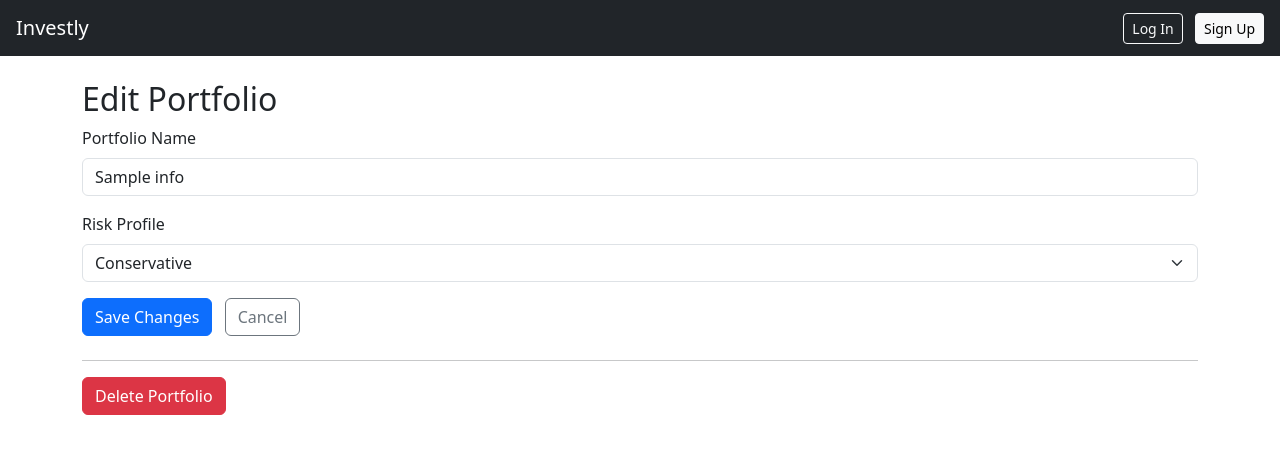
After one commit to dsze247/Investly, a Flask app: template templates/editportfolio.html in a window 1280 px wide. The commit adds this page. Shown: the top 454 px of the page. Run offline with Flask 3, Linux system fonts and the light colour scheme; the template is opened without the code that fills it: most values are stand-ins (such as "Sample title", 1, 10 or a date in 2020).

Commit message:
Add edit portfolio, edit watchlist, and remove asset from watchlist
- Add update_watchlist() db function
- Add /portfoliodetails/<id>/edit route (GET prefills form, POST updates name/risk)
- Add /watchlistdetails/<id>/edit route (GET prefills form, POST updates name)
- Add /watchlistdetails/<id>/remove/<asset_id> route
- Add asset_id to get_watchlist_holdings query for remove button
- Create editportfolio.html and editwatchlist.html templates (with delete button)
- Wire Edit buttons on portfolio and watchlist detail pages
- Add per-row Remove button on watchlist holdings table

Co-Authored-By: Claude Sonnet 4.6 <noreply@anthropic.com>

```diff
--- a/app.py
+++ b/app.py
@@ -203,6 +203,49 @@ def app_watchlist_delete(watchlist_id):
     else:
         return redirect("/login")
 
+# edit portfolio
+@app.route("/portfoliodetails/<int:portfolio_id>/edit", methods=["GET", "POST"])
+def app_portfolio_edit(portfolio_id):
+    if "user_id" not in session:
+        return redirect("/login")
+    user_id = session["user_id"]
+    info = get_portfolio_info(portfolio_id, user_id)
+    if info == -1:
+        return redirect("/dashboard")
+    if request.method == "GET":
+        return render_template("editportfolio.html", info=info, portfolio_id=portfolio_id)
+    new_name = request.form.get("portfolio_name")
+    new_risk = request.form.get("risk_profile")
+    result = update_portfolio(portfolio_id, new_name, new_risk, user_id)
+    if result == -1:
+        return render_template("editportfolio.html", info=info, portfolio_id=portfolio_id, error="Update failed.")
+    return redirect(f"/portfoliodetails/{portfolio_id}")
+
+# edit watchlist
+@app.route("/watchlistdetails/<int:watchlist_id>/edit", methods=["GET", "POST"])
+def app_watchlist_edit(watchlist_id):
+    if "user_id" not in session:
+        return redirect("/login")
+    user_id = session["user_id"]
+    info = get_watchlist_info(watchlist_id, user_id)
+    if info == -1:
+        return redirect("/dashboard")
+    if request.method == "GET":
+        return render_template("editwatchlist.html", info=info, watchlist_id=watchlist_id)
+    new_name = request.form.get("watchlist_name")
+    result = update_watchlist(watchlist_id, new_name, user_id)
+    if result == -1:
+        return render_template("editwatchlist.html", info=info, watchlist_id=watchlist_id, error="Update failed.")
+    return redirect(f"/watchlistdetails/{watchlist_id}")
+
+# remove asset from watchlist
+@app.route("/watchlistdetails/<int:watchlist_id>/remove/<int:asset_id>")
+def app_remove_from_watchlist(watchlist_id, asset_id):
+    if "user_id" not in session:
+        return redirect("/login")
+    remove_from_watchlist(watchlist_id, asset_id)
+    return redirect(f"/watchlistdetails/{watchlist_id}")
+
 # search page
 @app.route("/search", methods=["GET"])
 def app_search():
--- /dev/null
+++ b/templates/editportfolio.html
@@ -0,0 +1,32 @@
+{% extends "base.html" %}
+
+{% block content %}
+<h2>Edit Portfolio</h2>
+
+{% if error %}
+<div class="alert alert-danger">{{ error }}</div>
+{% endif %}
+
+<form method="POST" action="/portfoliodetails/{{ portfolio_id }}/edit">
+    <div class="mb-3">
+        <label class="form-label">Portfolio Name</label>
+        <input type="text" name="portfolio_name" class="form-control" value="{{ info[0] }}" required>
+    </div>
+
+    <div class="mb-3">
+        <label class="form-label">Risk Profile</label>
+        <select name="risk_profile" class="form-select" required>
+            <option value="Conservative" {% if info[1] == "Conservative" %}selected{% endif %}>Conservative</option>
+            <option value="Moderate" {% if info[1] == "Moderate" %}selected{% endif %}>Moderate</option>
+            <option value="Aggressive" {% if info[1] == "Aggressive" %}selected{% endif %}>Aggressive</option>
+        </select>
+    </div>
+
+    <button type="submit" class="btn btn-primary">Save Changes</button>
+    <a href="/portfoliodetails/{{ portfolio_id }}" class="btn btn-outline-secondary ms-2">Cancel</a>
+</form>
+
+<hr class="mt-4">
+<a href="/portfoliodetails/{{ portfolio_id }}/delete" class="btn btn-danger"
+   onclick="return confirm('Are you sure you want to delete this portfolio?')">Delete Portfolio</a>
+{% endblock %}
--- a/templates/portfoliodetails.html
+++ b/templates/portfoliodetails.html
@@ -5,7 +5,7 @@
 <p>Risk Profile: {{ info[1] }}</p>
 
 <a href="/assetaction?portfolio_id={{ portfolio_id }}" class="btn btn-success btn-sm">Trade</a>
-<a href="/portfoliodetails/{{ portfolio_id }}/delete" class="btn btn-danger btn-sm" onclick="return confirm('Are you sure?')">Delete</a>
+<a href="/portfoliodetails/{{ portfolio_id }}/edit" class="btn btn-secondary btn-sm">Edit</a>
 
 <h4 class="mt-4">Holdings</h4>
 {% if holdings == -1 %}
```
Also changed, not shown: backend/db.py (+16 -1 lines), templates/editwatchlist.html (added, +23 -0 lines), templates/watchlistdetails.html (+6 -2 lines).
